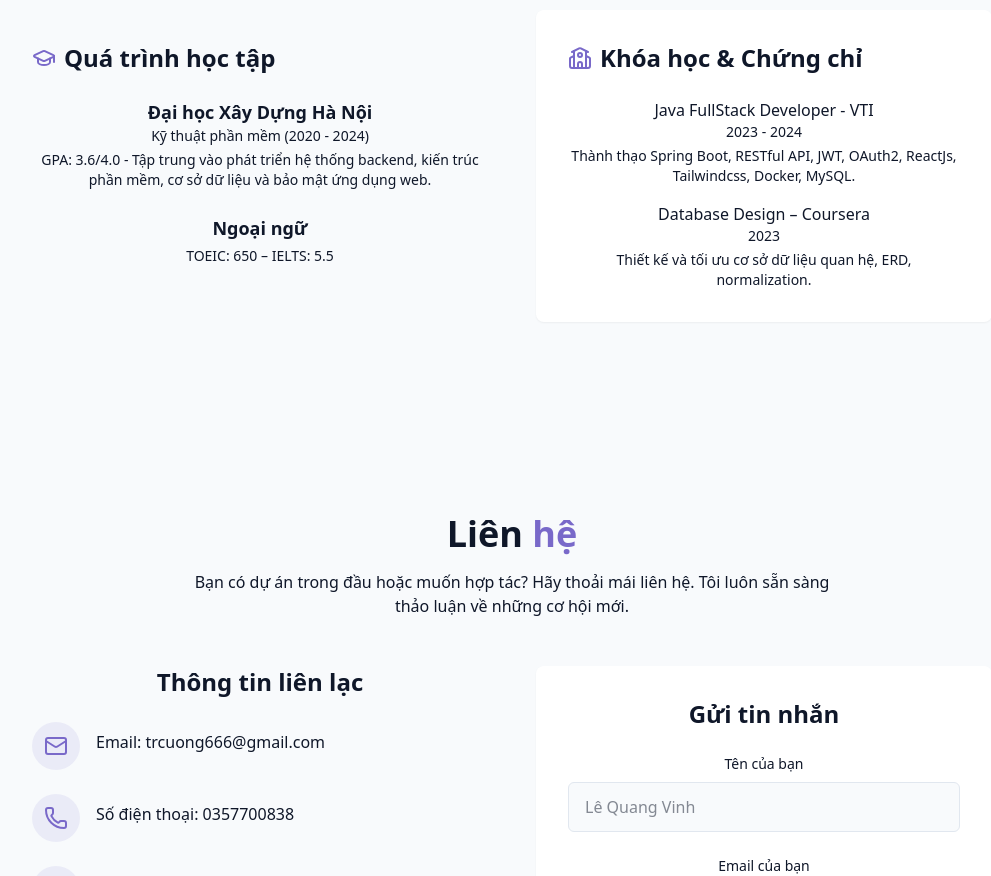
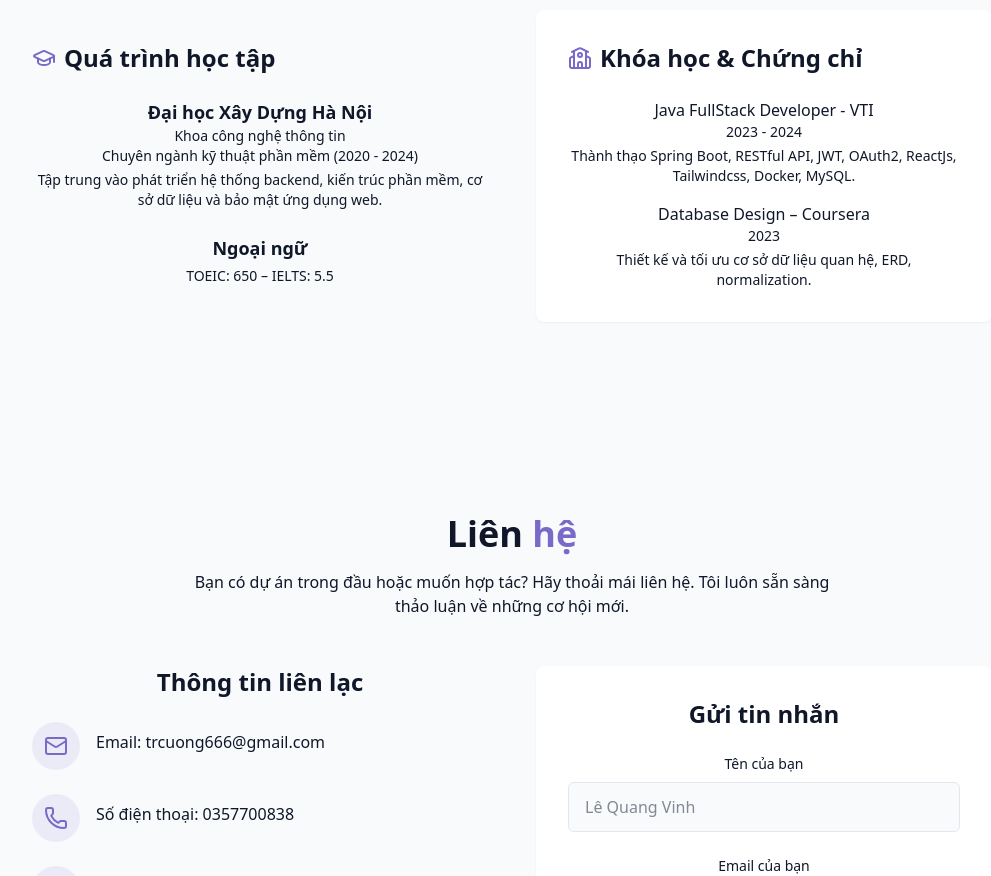
Before and after one commit to QuangVinh32/my-portfolio, a React (Vite) app: page / in a window 1280 px wide. Shown: the part 3720-4596 px from the top of the page, without its empty margins (128-1119 px from the left). Built offline with nearby package versions, Linux system fonts and the light colour scheme.

Commit message:
delete GPA in education and add information

```diff
--- a/src/components/EducationSection.jsx
+++ b/src/components/EducationSection.jsx
@@ -22,9 +22,10 @@ export const EducationSection = () => {
             <div className="space-y-6">
               <div>
                 <h4 className="text-lg font-semibold">Đại học Xây Dựng Hà Nội</h4>
-                <p className="text-sm text-muted-foreground">Kỹ thuật phần mềm (2020 - 2024)</p>
+                <p className="text-sm text-muted-foreground">Khoa công nghệ thông tin</p>
+                <p className="text-sm text-muted-foreground">Chuyên ngành kỹ thuật phần mềm (2020 - 2024)</p>
                 <p className="text-sm mt-1">
-                  GPA: 3.6/4.0 - Tập trung vào phát triển hệ thống backend, kiến trúc phần mềm, cơ sở dữ liệu và bảo mật ứng dụng web.
+                  Tập trung vào phát triển hệ thống backend, kiến trúc phần mềm, cơ sở dữ liệu và bảo mật ứng dụng web.
                 </p>
               </div>
 
```
Also changed, not shown: src/components/ContactSection.jsx (+4 -4 lines).
